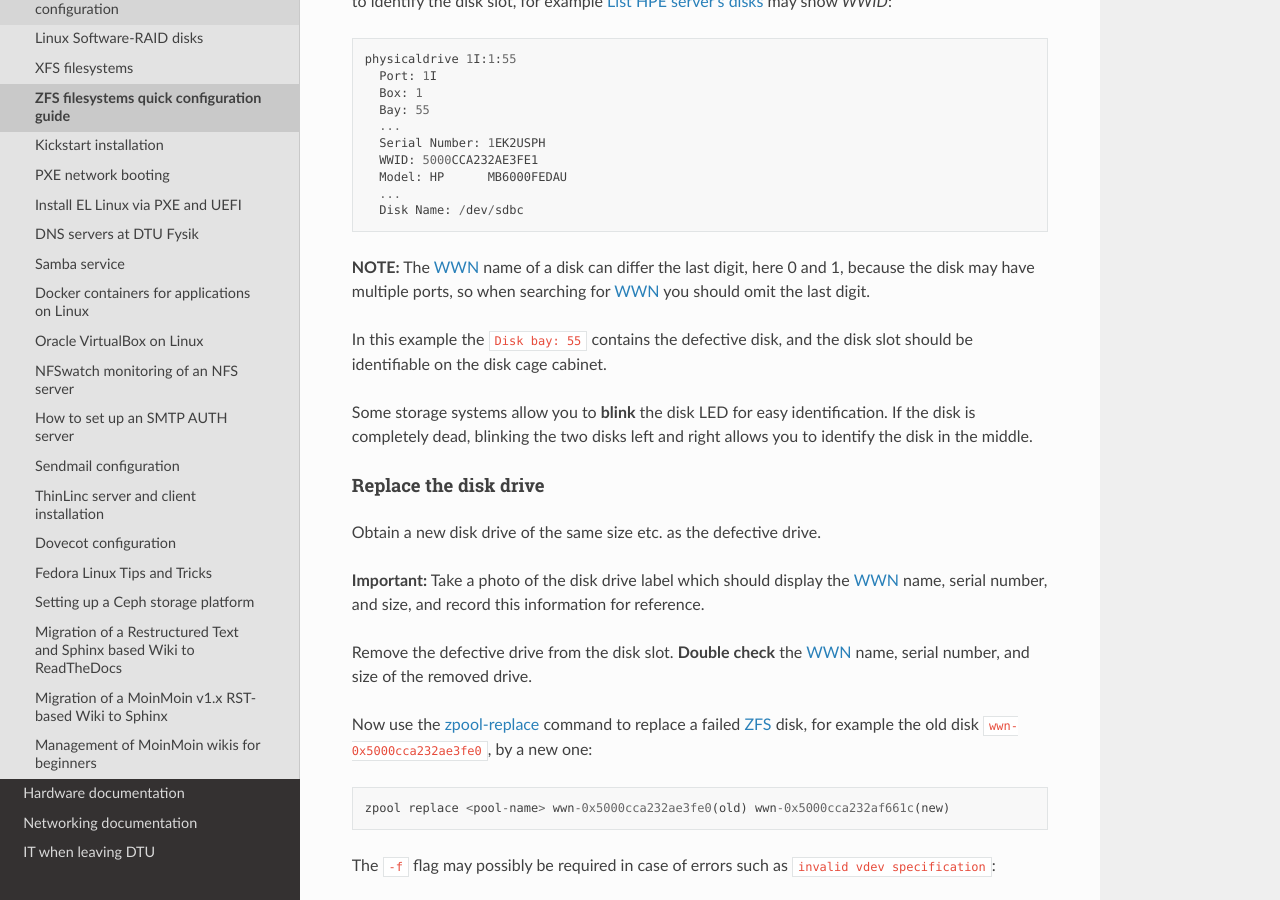
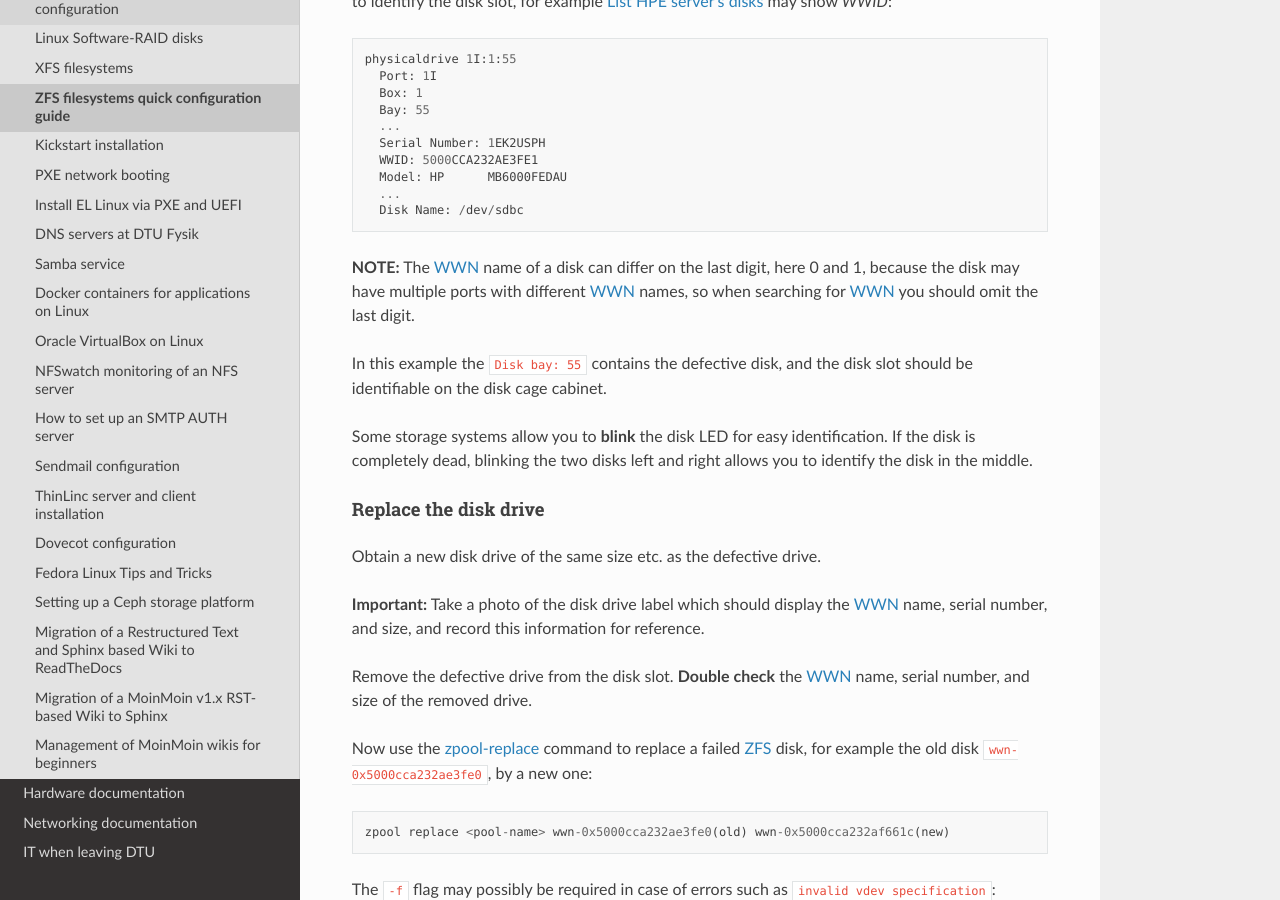
Before and after one commit to OleHolmNielsen/ITwiki, a Sphinx documentation site: the page built from docs/ZFS_filesystems.rst, in a window 1280 px wide and 900 px high, scrolled down 14645 px. Built offline with Sphinx 7.4.7 and the Read the Docs theme 3.1.0, drawn with Linux system fonts in a browser that asks for light colours.

Commit message:
Updated link

```diff
--- a/docs/ZFS_filesystems.rst
+++ b/docs/ZFS_filesystems.rst
@@ -593,7 +593,7 @@
 With ZFS_ on Linux, detecting and correcting silent data errors is done through scrubbing the disks,
 see the Scrub_and_Resilver_ or Resilver_ pages.
 
-.. _Scrub_and_Resilver: https://pthree.org/2012/12/11/zfs-administration-part-vi-scrub-and-resilver/
+.. _Scrub_and_Resilver: https://web.archive.org/web/20230828015540/https://pthree.org/2012/12/11/zfs-administration-part-vi-scrub-and-resilver/
 
 Scrubbing can be made regularly with crontab, for example monthly::
 
@@ -669,8 +669,8 @@
     ...
     Disk Name: /dev/sdbc
 
-**NOTE:** The WWN_ name of a disk can differ the last digit, here 0 and 1,
-because the disk may have multiple ports,
+**NOTE:** The WWN_ name of a disk can differ on the last digit, here 0 and 1,
+because the disk may have multiple ports with different WWN_ names,
 so when searching for WWN_ you should omit the last digit.
 
 In this example the ``Disk bay: 55`` contains the defective disk,
```
